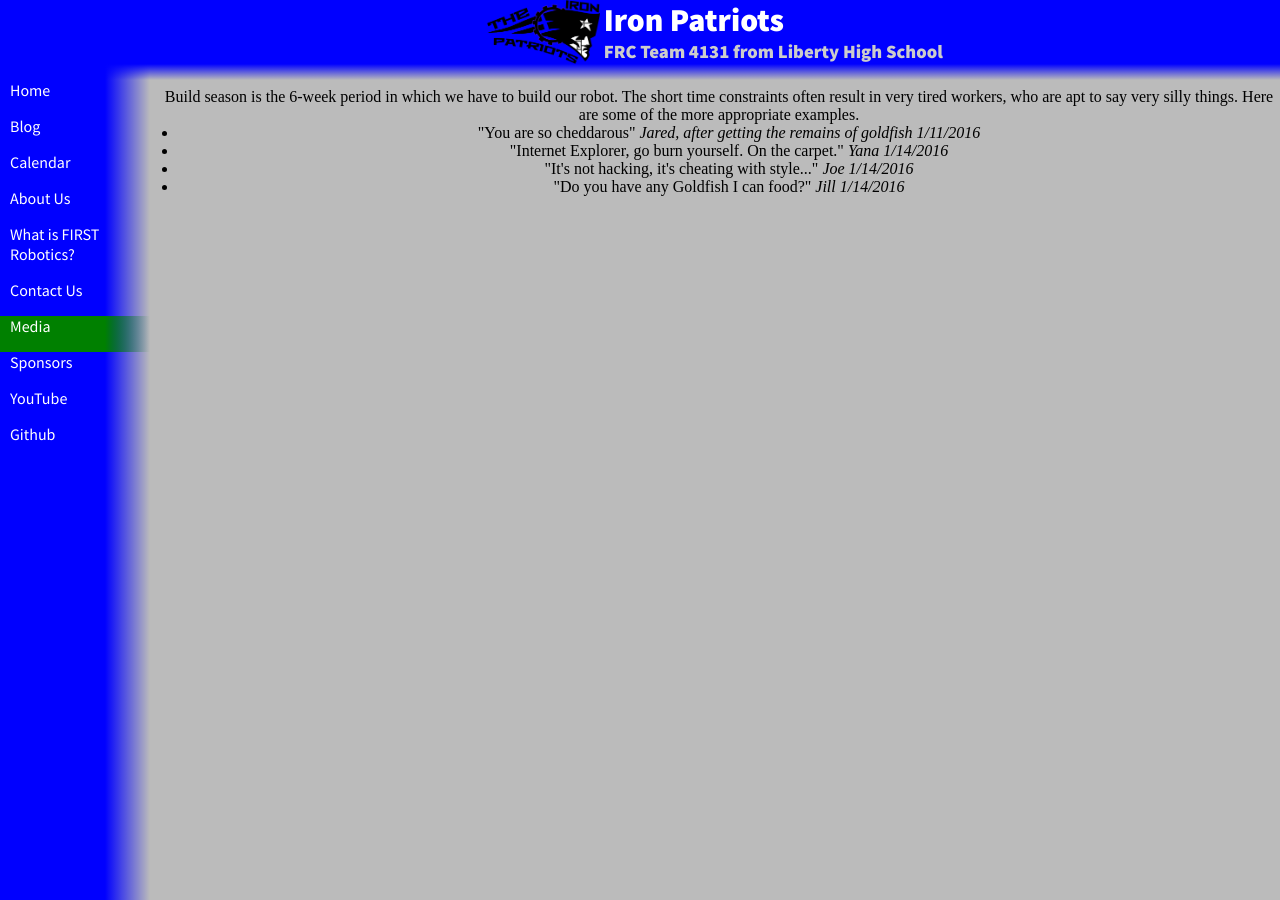
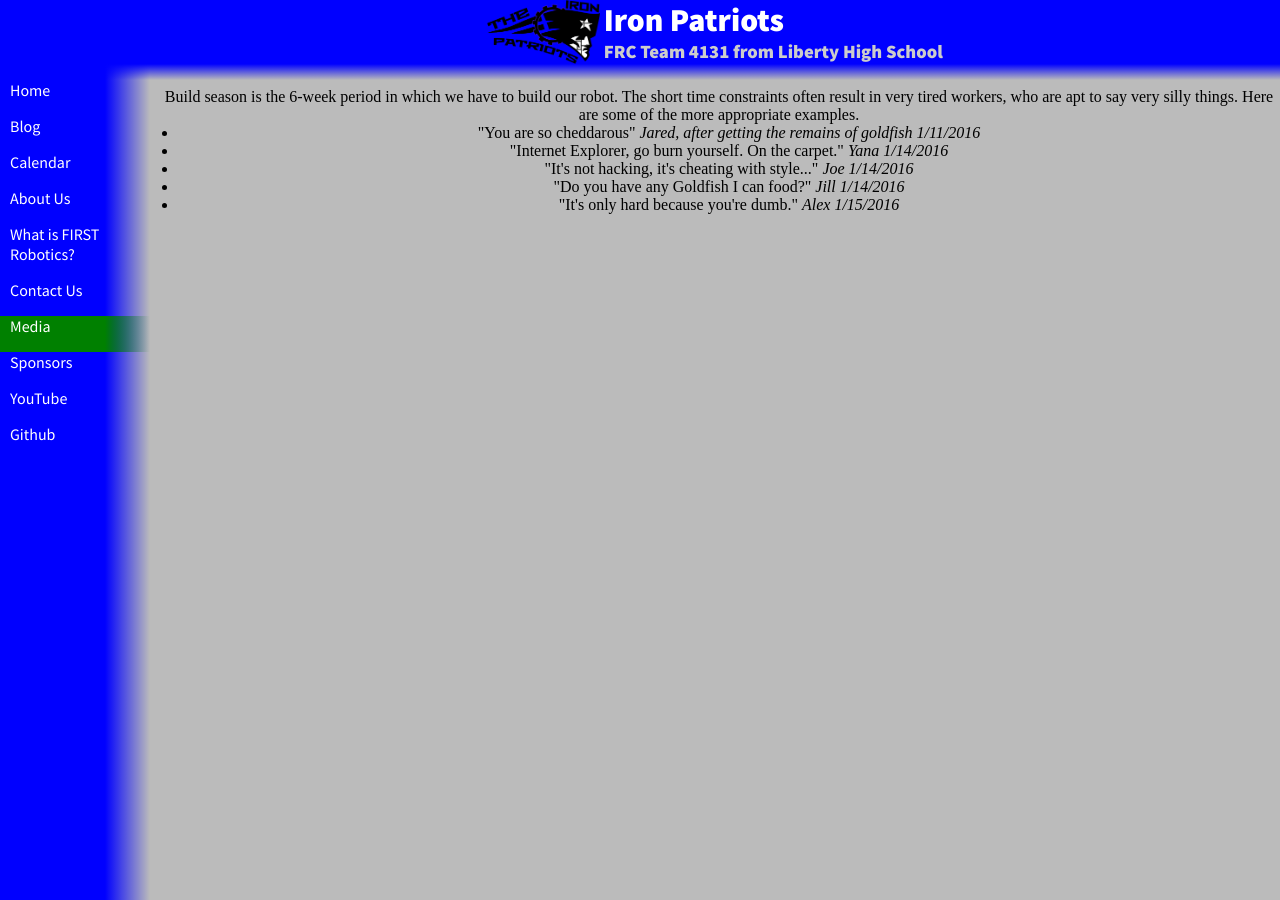
Before and after one commit to katiebugmoon/FRC4131.github.io, a Jekyll site: the page built from media/2016/quotes.html, in a window 1280 px wide. Built offline with Jekyll 4.4.1, drawn with Linux system fonts in a browser that asks for light colours; nearby versions of some CDN libraries.

Commit message:
A nugget of wisdom.

```diff
--- a/media/2016/quotes.html
+++ b/media/2016/quotes.html
@@ -8,5 +8,6 @@ title: Build Season 2016 Quotes
 	<li>"Internet Explorer, go burn yourself. On the carpet." <i>Yana 1/14/2016</i></li>
 	<li>"It's not hacking, it's cheating with style..." <i>Joe 1/14/2016</i></li>
 	<li>"Do you have any Goldfish I can food?" <i>Jill 1/14/2016</i></li>
+	<li>"It's only hard because you're dumb." <i>Alex 1/15/2016</i></li>
 </ul>
 <center>
```
